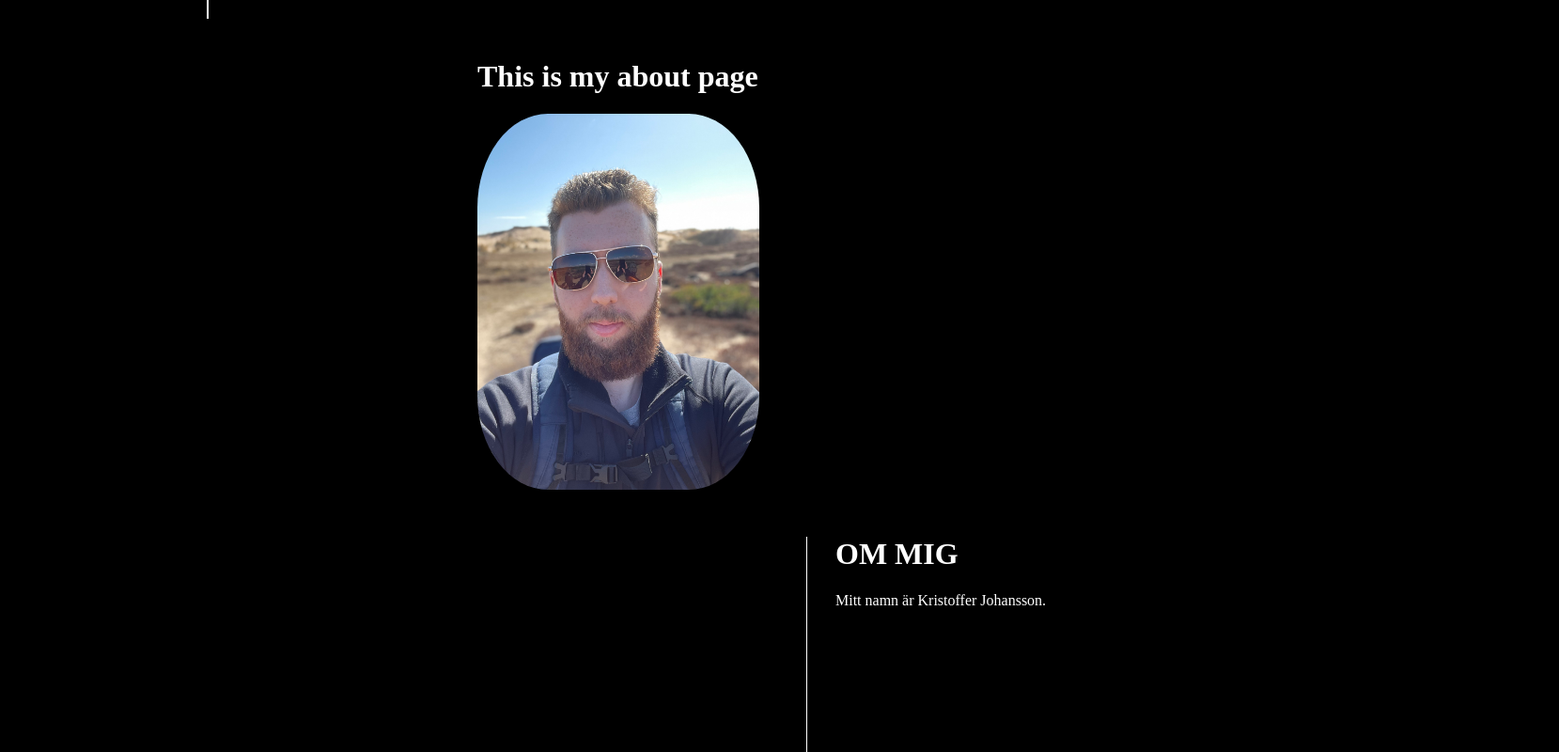
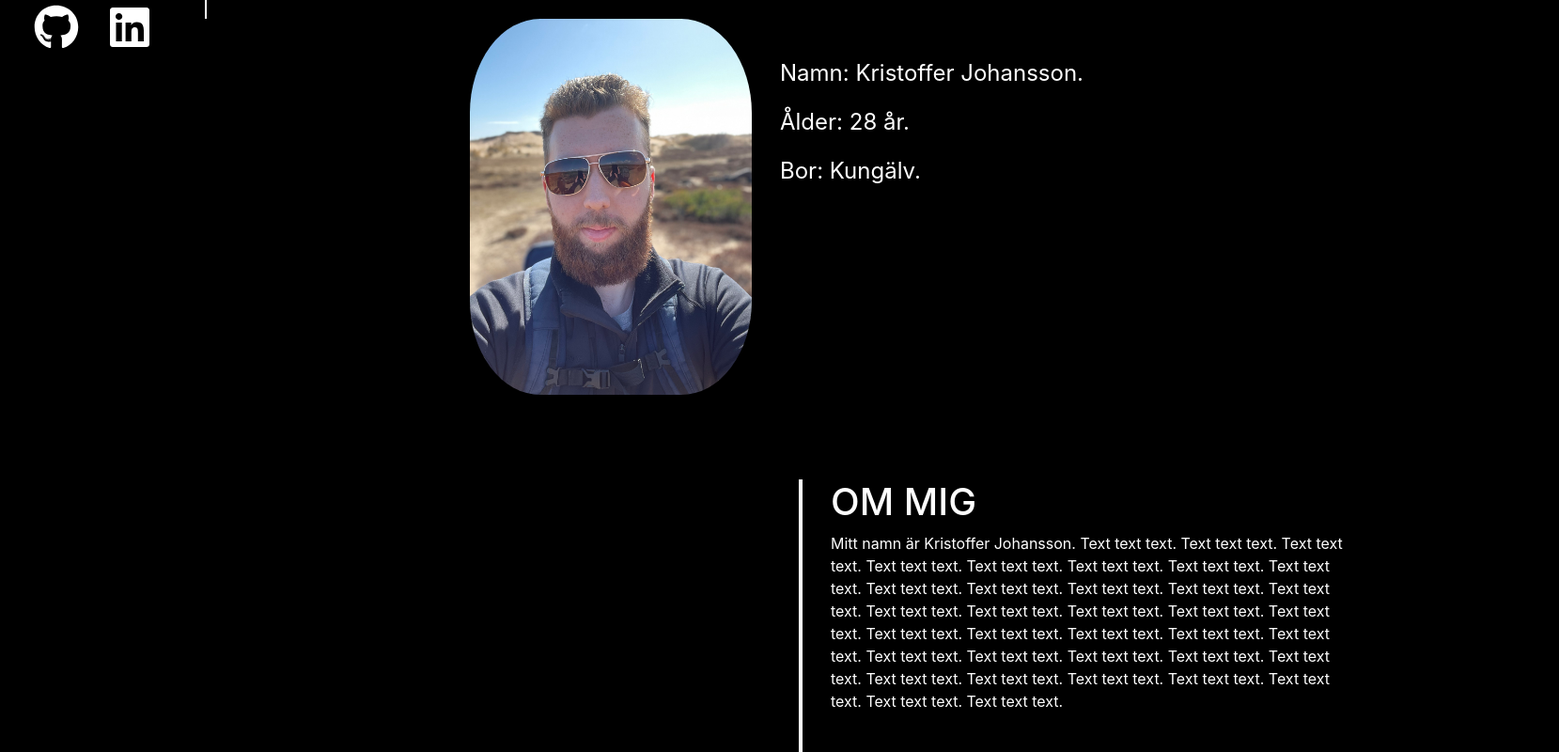
Before and after one commit to Kriistoffer/WebApplicationCV, a React (Create React App) app: page / in a window 1280 px wide. Shown: the part 780-1580 px from the top of the page at 94% size, 1659 px wide, since content can reach past the window. Built offline with nearby package versions, Linux system fonts and the light colour scheme.

Commit message:
Added react-icons, bootstrap, edited the bottom of nav-menu

```diff
--- a/package.json
+++ b/package.json
@@ -6,8 +6,12 @@
     "@testing-library/jest-dom": "^5.12.0",
     "@testing-library/react": "^11.2.7",
     "@testing-library/user-event": "^12.8.3",
+    "bootstrap": "^4.6.0",
     "react": "^17.0.2",
+    "react-bootstrap": "^1.6.0",
+    "react-bootstrap-icons": "^1.5.0",
     "react-dom": "^17.0.2",
+    "react-icons": "^4.2.0",
     "react-scripts": "4.0.3",
     "react-scroll": "^1.8.2",
     "web-vitals": "^1.1.2"
--- a/src/App.js
+++ b/src/App.js
@@ -1,7 +1,8 @@
 import React, { Component } from 'react';
 import './App.css';
+import 'bootstrap/dist/css/bootstrap.min.css';
+// import { BrowserRouter as Router, Switch, Route} from 'react-router-dom';
 import { Navbar } from './components/Navbar';
-// import { BrowserRouter as Router, Switch, Route} from 'react-router-dom';
 import { Home } from './components/Home';
 import { About } from './components/About';
 import { Work } from './components/Work';
--- a/src/components/About.css
+++ b/src/components/About.css
@@ -14,10 +14,10 @@
 }
 
 .text-area {
-    border-left: 1px solid white;
-    width: 800px;
+    border-left: 4px solid white;
+    width: 600px;
     height: 300px;
-    margin-top: 50px;
+    margin-top: 90px;
     margin-left: 350px;
 }
 
@@ -36,3 +36,13 @@
 .about-text.p {
     margin-top: 10px;
 }
+
+#left-div {
+    float:left;
+}
+
+#right-div {
+    float:left;
+    margin-top: 40px;
+    font-size: x-large;
+}
--- a/src/components/About.js
+++ b/src/components/About.js
@@ -7,14 +7,22 @@ export class About extends Component {
         return (
             <body className="background">
                 <div className="about-section" id="about">
-                    <h1 className="text">This is my about page</h1>
                     <div className="about-photo">
-                        <img src={ Aboutpic } className="about-photo" alt="Photo of me"/>
+                        <img src={ Aboutpic } className="about-photo" alt="Photo of me" id="left-div"/>
+                        <div className="about-text" id="right-div">
+                            <p>Namn: Kristoffer Johansson.</p>
+                            <p>Ålder: 28 år.</p>
+                            <p>Bor: Kungälv.</p>
+                        </div>
                     </div>
                     <div className="text-area">
                         <h1 className="about-text">OM MIG</h1>
                         <p className="about-text">
-                            Mitt namn är Kristoffer Johansson.
+                            Mitt namn är Kristoffer Johansson. Text text text. Text text text. Text text text. Text text text. Text text text. {"\n"}
+                            Text text text. Text text text. Text text text. Text text text. Text text text. Text text text. Text text text. Text text text. {"\n"}
+                            Text text text. Text text text. Text text text. Text text text. Text text text. Text text text. Text text text. Text text text.
+                            Text text text. Text text text. Text text text. Text text text. Text text text. Text text text. Text text text. Text text text.
+                            Text text text. Text text text. Text text text. Text text text. Text text text. Text text text. {"\n"}
                         </p>
                     </div>
                 </div>
--- a/src/components/Navbar.css
+++ b/src/components/Navbar.css
@@ -58,7 +58,7 @@
 }
 
 .nav-bottom {
-    margin-left: 20px;
+    text-align: center;
 }
 
 .nav-dl-cv {
@@ -75,3 +75,19 @@
 	text-decoration:none;
 	text-shadow:0px 1px 0px #ffffff;
 }
+
+.contact-area {
+    margin-top: 100px;
+}
+
+.contact-icon {
+    position: relative;
+    margin-left: -20px;
+    cursor: pointer;
+}
+
+.contact-icon2 {
+    position: relative;
+    margin-left: 30px;
+    cursor: pointer;
+}
--- a/src/components/Navbar.js
+++ b/src/components/Navbar.js
@@ -2,6 +2,7 @@ import React, { Component } from 'react';
 import Logo from '../assets/profile_pic.png';
 import './Navbar.css';
 import { Link } from 'react-scroll';
+import { FaGithub, FaLinkedin } from 'react-icons/fa';
 
 export class Navbar extends Component {
     render() {
@@ -13,9 +14,9 @@ export class Navbar extends Component {
                         to="home"
                         spy={true}
                         smooth={true}
-                        offset={0}
+                        offset={-10}
                         duration={500}>
-                            <img src={ Logo } className="profilepic" alt="Logo" />
+                        <img src={Logo} className="profilepic" alt="Logo" />
                     </Link>
                 </div>
                 <div className="namespace">
@@ -28,9 +29,9 @@ export class Navbar extends Component {
                         to="about"
                         spy={true}
                         smooth={true}
-                        offset={0}
+                        offset={-70}
                         duration={500}>
-                    <button className="nav-btn">Om</button>
+                        <button className="nav-btn">Om</button>
                     </Link>
 
                     <Link
@@ -40,7 +41,7 @@ export class Navbar extends Component {
                         smooth={true}
                         offset={0}
                         duration={500}>
-                    <button className="nav-btn">Arbete</button>
+                        <button className="nav-btn">Arbete</button>
                     </Link>
 
                     <Link
@@ -50,7 +51,7 @@ export class Navbar extends Component {
                         smooth={true}
                         offset={0}
                         duration={500}>
-                    <button className="nav-btn">Utbildning</button>
+                        <button className="nav-btn">Utbildning</button>
                     </Link>
 
                     <Link
@@ -60,7 +61,7 @@ export class Navbar extends Component {
                         smooth={true}
                         offset={0}
                         duration={500}>
-                    <button className="nav-btn">Kvalifikationer</button>
+                        <button className="nav-btn">Kvalifikationer</button>
                     </Link>
 
                     <Link
@@ -70,13 +71,14 @@ export class Navbar extends Component {
                         smooth={true}
                         offset={0}
                         duration={500}>
-                    <button className="nav-btn">Projekt</button>
+                        <button className="nav-btn">Projekt</button>
                     </Link>
                 </div>
                 <div className="nav-bottom">
                     <button className="nav-dl-cv">Ladda ner CV</button>
                     <div className="contact-area">
-                        {/* <p>Links to Git, LinkedIn</p> */}
+                        <FaGithub className="contact-icon" size="3em" color="white"/>
+                        <FaLinkedin className="contact-icon2" size="3em" color="white"/>
                     </div>
                 </div>
             </div>
--- a/src/components/Projects.css
+++ b/src/components/Projects.css
@@ -6,3 +6,7 @@
 .text {
     color: white;
 }
+
+.linkedin-git-icons {
+    height: 20px;
+}
--- a/src/index.js
+++ b/src/index.js
@@ -1,6 +1,7 @@
 import React from 'react';
 import ReactDOM from 'react-dom';
 import App from './App';
+import 'bootstrap/dist/css/bootstrap.min.css';
 
 ReactDOM.render(
   <React.StrictMode>
```
Also changed, not shown: 1 other file (tests, documents, lock files or other folders).
